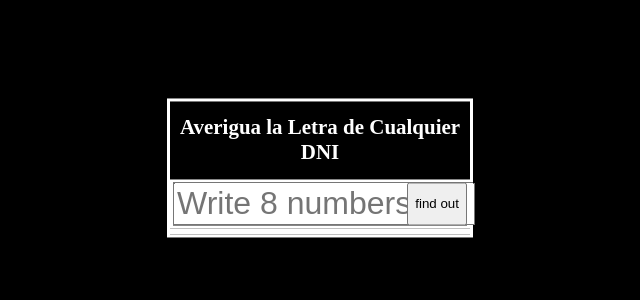
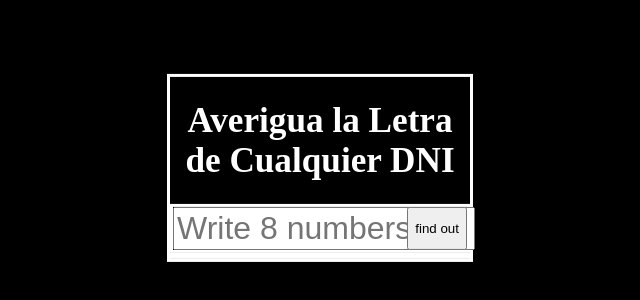
Before and after one commit to PacoTiger/id-spanish-letter-detector, a plain HTML site: page index.html in a window 1280 px wide. Shown: the part 232-532 px from the top of the page, without its empty margins (320-960 px from the left). Drawn offline with Linux system fonts and the light colour scheme.

Commit message:
Increase tittle font-size

```diff
--- a/css/mine.css
+++ b/css/mine.css
@@ -26,6 +26,10 @@ button {
 	height: 100%;
 }
 
+h1 {
+	font-size: 2.2rem;
+}
+
 input {
 	width: 100%;
 	font-size: 2rem;
```
